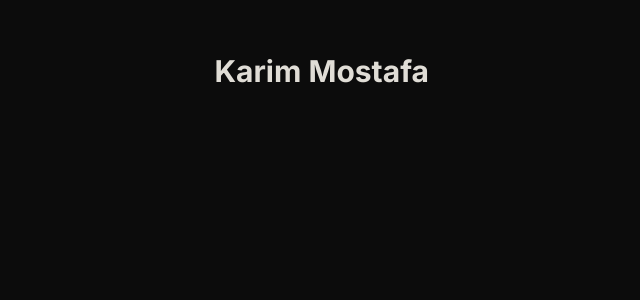
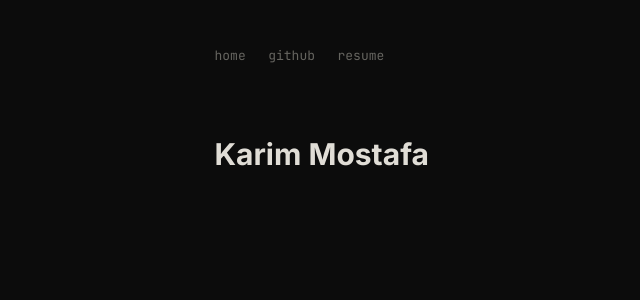
Before and after one commit to Karimmm03/karim-mostafa-portfolio, a Next.js app: page / in a window 1280 px wide. Shown: the top 300 px of the page, without its empty margins (108-748 px from the left). Built offline with nearby package versions, Linux system fonts and the light colour scheme.

Commit message:
feat: add Nav component

```diff
--- a/app/globals.css
+++ b/app/globals.css
@@ -33,3 +33,20 @@ a {
   color: inherit;
   text-decoration: none;
 }
+
+.nav {
+  display: flex;
+  gap: 1.5rem;
+  margin-bottom: 4rem;
+  font-family: var(--font-mono), monospace;
+  font-size: 13px;
+}
+
+.nav a {
+  color: var(--muted);
+  transition: color 0.15s;
+}
+
+.nav a:hover {
+  color: var(--amber);
+}
--- a/app/page.js
+++ b/app/page.js
@@ -1,6 +1,17 @@
+function Nav() {
+  return (
+    <nav className="nav">
+      <a href="/">home</a>
+      <a href="https://github.com/Karimmm03" target="_blank" rel="noopener noreferrer">github</a>
+      <a href="/resume.pdf" target="_blank" rel="noopener noreferrer">resume</a>
+    </nav>
+  )
+}
+
 export default function Home() {
   return (
     <main>
+      <Nav />
       <h1>Karim Mostafa</h1>
     </main>
   )
```
